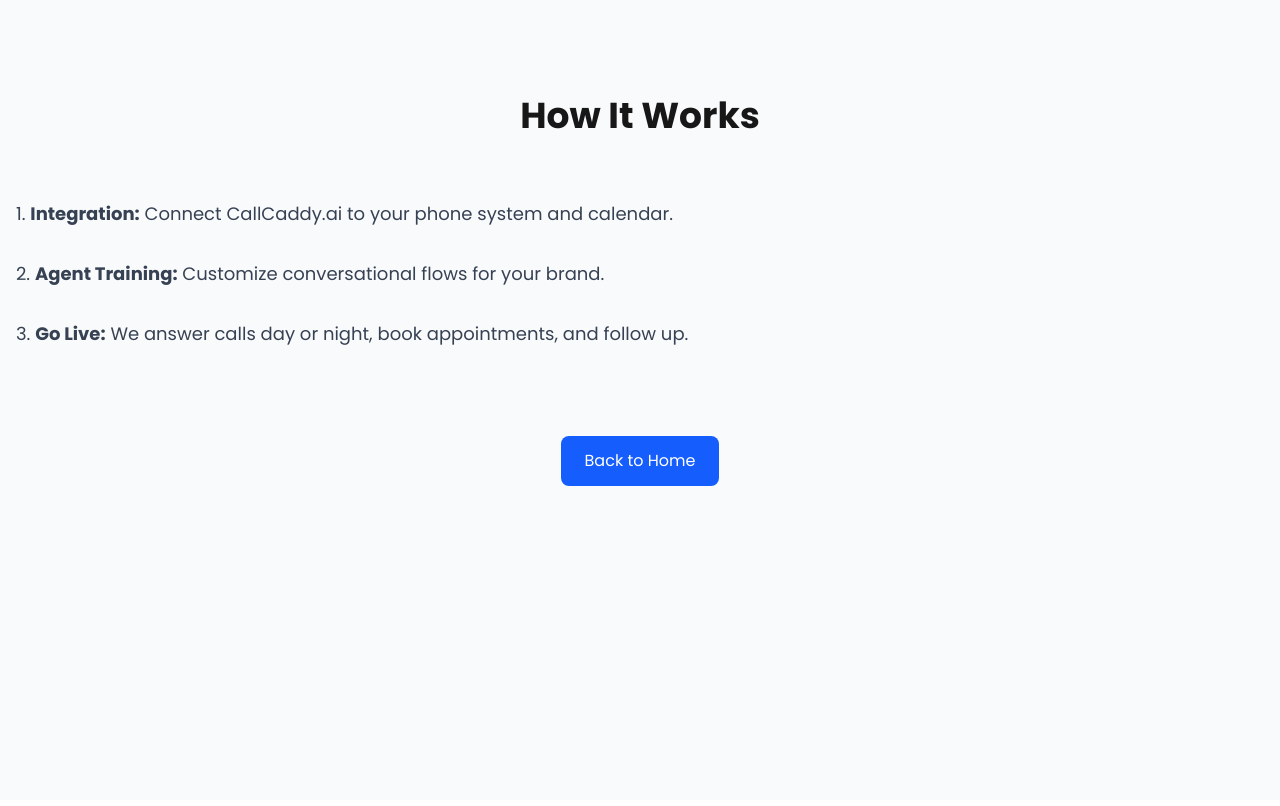
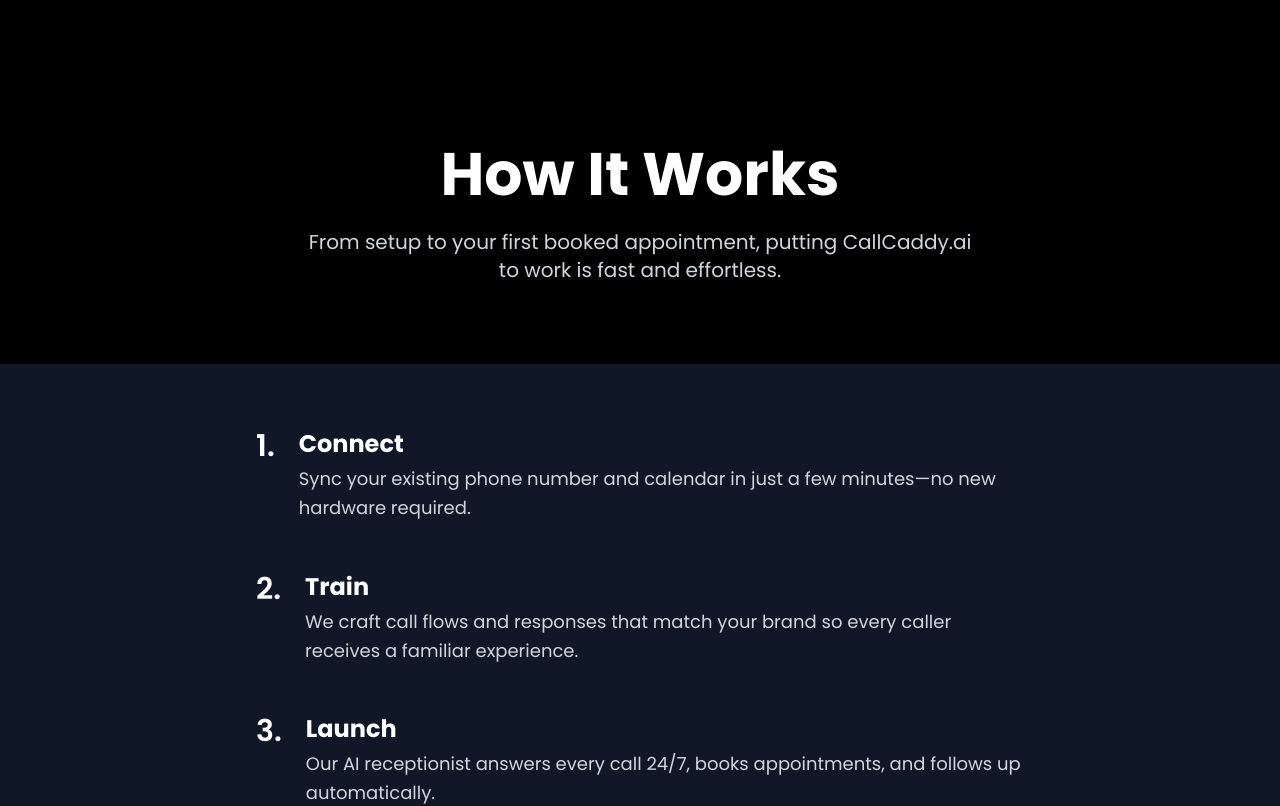
Before and after one commit to marxus99/callcaddy.ai, a Next.js app: page /how-it-works in a window 1280 px wide. Shown: the top 806 px of the page. Built offline with nearby package versions, Linux system fonts and the light colour scheme.

Commit message:
style: update how-it-works page design

```diff
--- a/pages/how-it-works.tsx
+++ b/pages/how-it-works.tsx
@@ -1,29 +1,52 @@
-import Link from 'next/link';
+import Link from "next/link";
 
 export default function HowItWorks() {
+  const steps = [
+    {
+      title: "Connect",
+      desc: "Sync your existing phone number and calendar in just a few minutes—no new hardware required.",
+    },
+    {
+      title: "Train",
+      desc: "We craft call flows and responses that match your brand so every caller receives a familiar experience.",
+    },
+    {
+      title: "Launch",
+      desc: "Our AI receptionist answers every call 24/7, books appointments, and follows up automatically.",
+    },
+  ];
+
   return (
-    <main className="min-h-screen bg-gray-50 py-20 md:py-24">
-      <div className="container mx-auto space-y-16 px-4">
-        <h1 className="text-4xl font-extrabold text-center">How It Works</h1>
-        <ol className="space-y-8 list-decimal list-inside text-lg text-gray-700">
-          <li>
-            <strong>Integration:</strong> Connect CallCaddy.ai to your phone system and calendar.
-          </li>
-          <li>
-            <strong>Agent Training:</strong> Customize conversational flows for your brand.
-          </li>
-          <li>
-            <strong>Go Live:</strong> We answer calls day or night, book appointments, and follow up.
-          </li>
-        </ol>
-        <div className="text-center">
-          <Link href="/">
-            <a className="mt-6 inline-block px-6 py-3 bg-blue-600 text-white rounded-lg hover:bg-blue-700">
-              Back to Home
-            </a>
-          </Link>
+    <main className="bg-black text-white font-sans">
+      <section className="pt-36 pb-20 px-6 text-center">
+        <h1 className="text-5xl md:text-6xl font-bold mb-6">How It Works</h1>
+        <p className="text-lg md:text-xl text-gray-300 max-w-2xl mx-auto">
+          From setup to your first booked appointment, putting CallCaddy.ai to work is fast and effortless.
+        </p>
+      </section>
+
+      <section className="py-12 md:py-16 px-6 bg-gray-900">
+        <div className="container mx-auto max-w-3xl space-y-12">
+          {steps.map((step, idx) => (
+            <div key={step.title} className="flex gap-6">
+              <div className="text-3xl font-semibold shrink-0">{idx + 1}.</div>
+              <p className="text-base md:text-lg text-gray-300 leading-relaxed">
+                <strong className="block text-white text-2xl mb-1">{step.title}</strong>
+                {step.desc}
+              </p>
+            </div>
+          ))}
         </div>
-      </div>
+      </section>
+
+      <section className="py-20 md:py-24 px-6 bg-black text-center">
+        <h2 className="text-3xl md:text-4xl font-bold mb-6">Ready to see it in action?</h2>
+        <Link href="/pricing">
+          <a className="px-8 py-4 bg-blue-600 hover:bg-blue-700 rounded-full font-semibold transition">
+            Get Started
+          </a>
+        </Link>
+      </section>
     </main>
   );
 }
```
